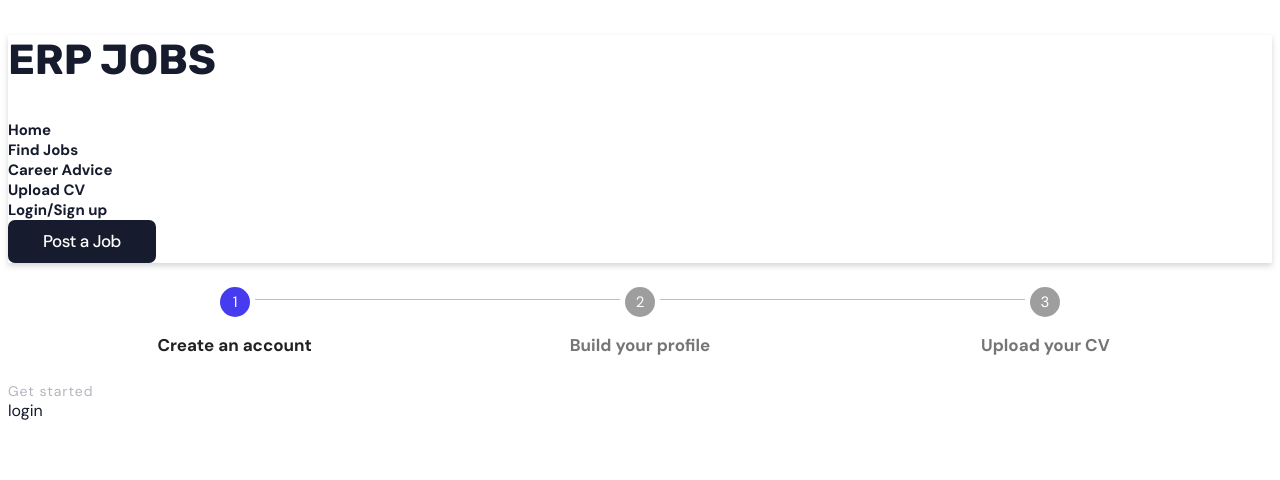
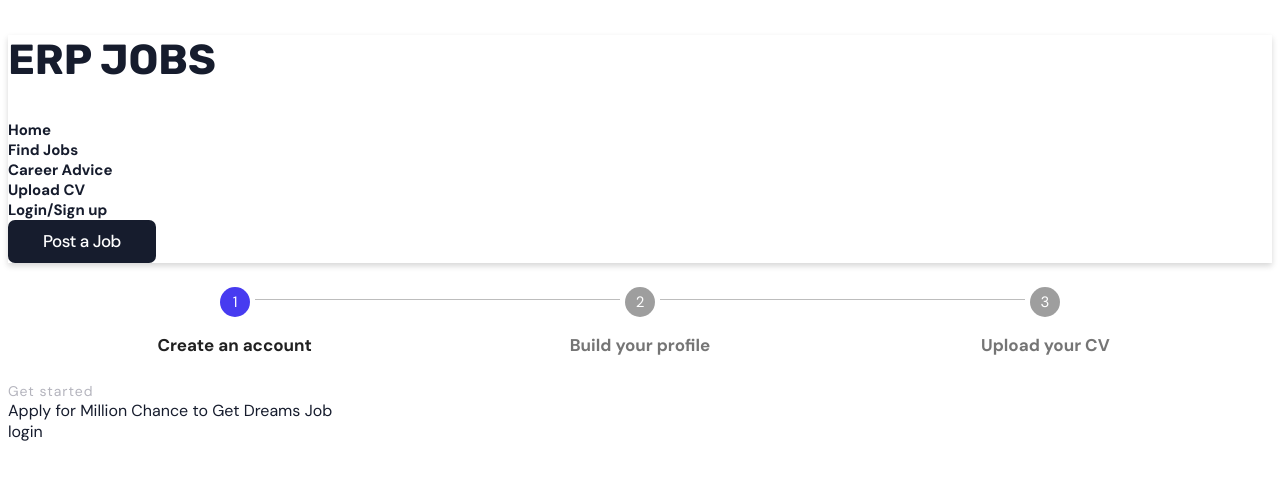
Before and after one commit to shahbazpro2/erp_jobs, a Next.js app: page /login/user in a window 1280 px wide. Shown: the top 480 px of the page. Built offline with nearby package versions, Linux system fonts and the light colour scheme.

Commit message:
Add padding and title

```diff
--- a/components/common/authWrapper/AuthWrapper.tsx
+++ b/components/common/authWrapper/AuthWrapper.tsx
@@ -5,9 +5,12 @@ interface Props {
 }
 const AuthWrapper = ({ children }: Props) => {
     return (
-        <div className="bg-white rounded-[20px] text-center py-3 mt-14">
+        <div className="bg-white rounded-[20px] text-center py-8 px-7 mt-14">
             <div className="space-text">
                 Get started
+            </div>
+            <div className="text-2xl font-bold px-20 my-4 tracking-[0.1px]">
+                Apply for Million Chance to Get Dreams Job
             </div>
             {children}
         </div>
```
